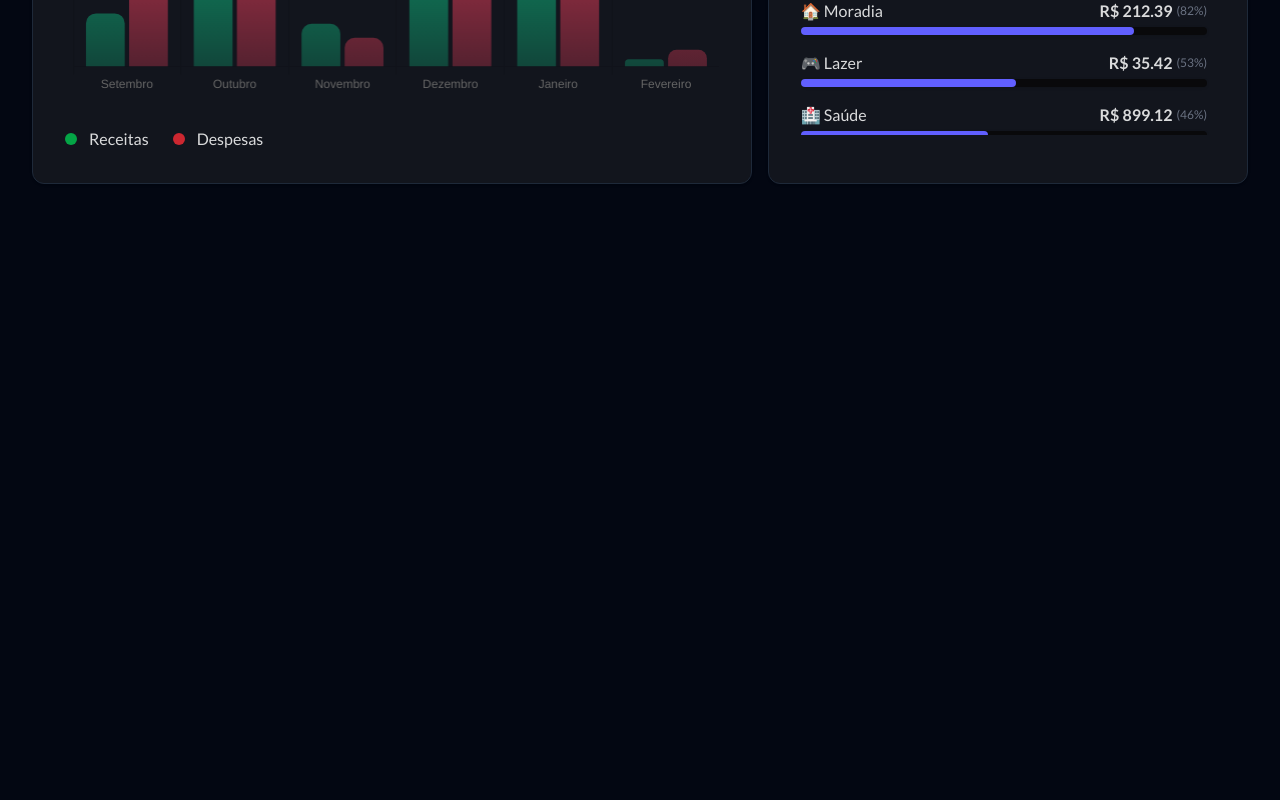
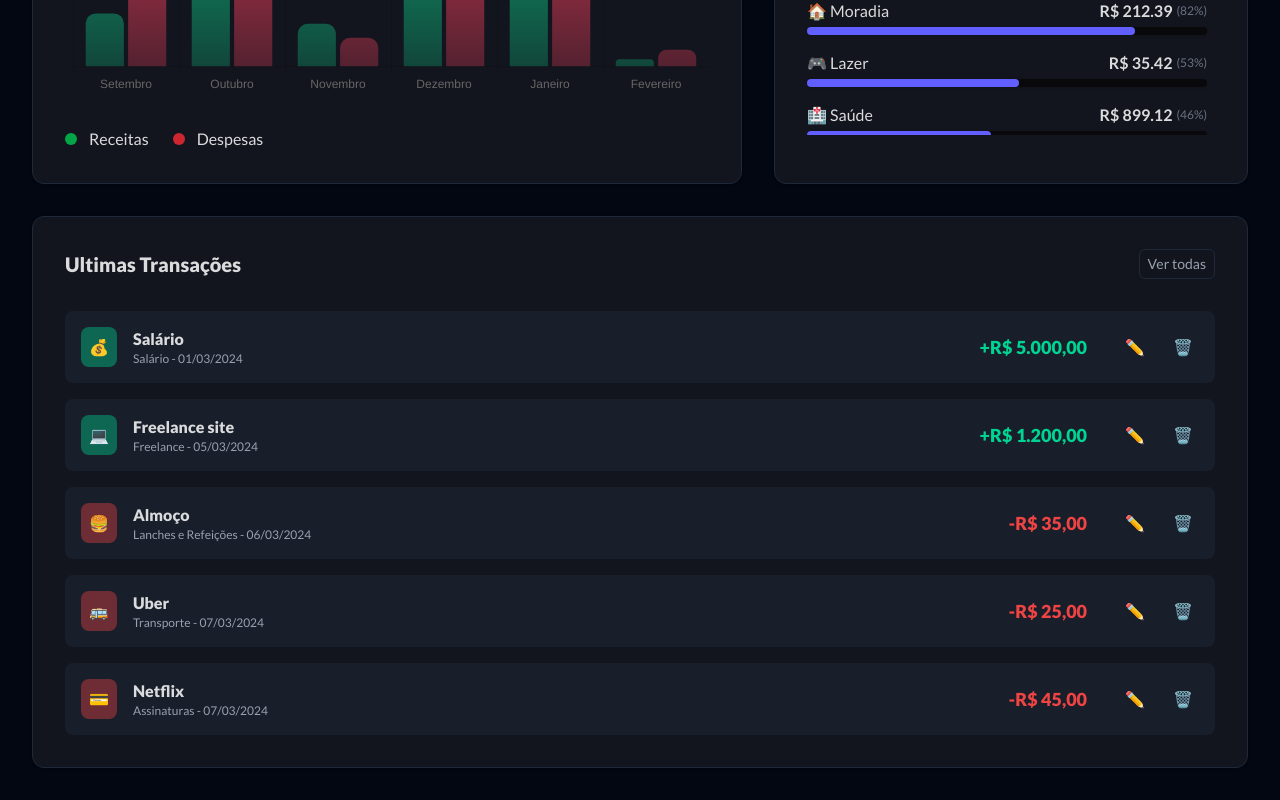
Before and after one commit to gustavocanhan/controlefinanceiro, a Next.js app: page / in a window 1280 px wide. Shown: the part 489-1289 px from the top of the page. Before the commit the page ends 800 px from the top, so only its background shows below. Built offline with nearby package versions, Linux system fonts and the light colour scheme.

Commit message:
feat: add Ultima Transacao

```diff
--- a/src/app/page.tsx
+++ b/src/app/page.tsx
@@ -1,15 +1,17 @@
 import CardContent from "@/components/card/CardContent";
 import GastosCategoriaContent from "@/components/gastocategoria/GastosCategoriaContent";
+import UltimasTransacoesContent from "@/components/ultimastransacoes/UltimasTransacoesContent";
 import VerticalBarChartContent from "@/components/verticalbarchart/VerticalBarChartContent";
 
 export default function Home() {
   return (
     <main className="max-w-7xl mx-auto p-8">
       <CardContent />
-      <div className="flex flex-col gap-4 lg:flex-row mt-8 max-h-100">
+      <div className="flex flex-col gap-8 lg:flex-row mt-8 max-h-100">
         <VerticalBarChartContent />
         <GastosCategoriaContent />
       </div>
+      <UltimasTransacoesContent />
     </main>
   );
 }
--- a/src/components/gastocategoria/GastosCategoriaContent.tsx
+++ b/src/components/gastocategoria/GastosCategoriaContent.tsx
@@ -10,7 +10,7 @@ export default function GastosCategoriaContent() {
         {categoriaModalidade["despesa"].map((item, index) => (
           <GastosCategoria
             key={index}
-            categoria={item}
+            categoria={item.icone + " " + item.texto}
             valor={faker.number.float({ min: 0, max: 1000 })}
             percentual={faker.number.float({ min: 0, max: 100 }).toFixed(0)}
           />
--- a/src/components/modal/Modal.tsx
+++ b/src/components/modal/Modal.tsx
@@ -76,11 +76,11 @@ export default function Modal({ isOpen, onClose }: ModalProps) {
                 </option>
                 {categoriaModalidade[modalidade].map((categoria) => (
                   <option
-                    key={categoria}
-                    value={categoria}
+                    key={categoria.texto}
+                    value={categoria.texto}
                     className="bg-gray-800"
                   >
-                    {categoria}
+                    {categoria.icone} {categoria.texto}
                   </option>
                 ))}
               </select>
--- a/src/components/modal/ModalData.ts
+++ b/src/components/modal/ModalData.ts
@@ -1,23 +1,23 @@
 export const categoriaModalidade = {
   receita: [
-    "💰 Salário",
-    "💻 Freelance",
-    "📈 Investimentos",
-    "🎁 Doação",
-    "💸 Pix",
-    "📦 Outros",
+    { icone: "💰", texto: "Salário" },
+    { icone: "💻", texto: "Freelance" },
+    { icone: "📈", texto: "Investimentos" },
+    { icone: "🎁", texto: "Doação" },
+    { icone: "💸", texto: "Pix" },
+    { icone: "📦", texto: "Outros" },
   ],
   despesa: [
-    "🍔 Lanches e Refeições",
-    "🚌 Transporte",
-    "🏠 Moradia",
-    "🎮 Lazer",
-    "🏥 Saúde",
-    "📚 Educação",
-    "🎮 Jogos",
-    "🛒 Mercado",
-    "💳 Assinaturas",
-    "👤 Pessoal",
-    "📦 Outros",
+    { icone: "🍔", texto: "Lanches e Refeições" },
+    { icone: "🚌", texto: "Transporte" },
+    { icone: "🏠", texto: "Moradia" },
+    { icone: "🎮", texto: "Lazer" },
+    { icone: "🏥", texto: "Saúde" },
+    { icone: "📚", texto: "Educação" },
+    { icone: "🎮", texto: "Jogos" },
+    { icone: "🛒", texto: "Mercado" },
+    { icone: "💳", texto: "Assinaturas" },
+    { icone: "👤", texto: "Pessoal" },
+    { icone: "📦", texto: "Outros" },
   ],
 };
--- /dev/null
+++ b/src/components/ultimastransacoes/UltimaTransacao.tsx
@@ -0,0 +1,62 @@
+import { categoriaModalidade } from "../modal/ModalData";
+
+type UltimaTransacaoProps = {
+  titulo: string;
+  modalidade: {
+    tipo: string;
+    icone: string;
+    texto: string;
+  };
+  data: Date;
+  valor: number;
+};
+
+export default function UltimaTransacao({
+  titulo,
+  modalidade,
+  data,
+  valor,
+}: UltimaTransacaoProps) {
+  const tipo = typeof modalidade;
+  return (
+    <div className="flex items-center justify-between bg-gray-800/50 p-4 rounded-lg hover:bg-gray-800/80 transition-all hover:translate-x-1 duration-200">
+      <div className="flex items-center gap-4">
+        <p
+          className={`p-2 rounded-lg ${modalidade.tipo === "receita" ? "bg-success/40" : "bg-danger/40"}`}
+        >
+          {modalidade.icone}
+        </p>
+        <div className="flex flex-col gap-0">
+          <p className="font-black text-md">{titulo}</p>
+          <small className="text-xs text-gray-400">
+            {modalidade.texto} -{" "}
+            {data.toLocaleDateString("pt-BR", {
+              day: "2-digit",
+              month: "2-digit",
+              year: "numeric",
+            })}
+          </small>
+        </div>
+      </div>
+      <div className="flex items-center gap-8">
+        <p
+          className={`text-lg font-black ${modalidade.tipo === "receita" ? "text-success" : "text-danger"}`}
+        >
+          {modalidade.tipo === "receita" ? "+" : "-"}
+          {valor.toLocaleString("pt-BR", {
+            style: "currency",
+            currency: "BRL",
+          })}
+        </p>
+        <div className="flex items-center gap-4">
+          <button className="px-1.5 py-0.5 rounded-lg hover:bg-gray-700 cursor-pointer">
+            ✏️
+          </button>
+          <button className="px-1.5 py-0.5 rounded-lg hover:bg-gray-700 cursor-pointer">
+            🗑️
+          </button>
+        </div>
+      </div>
+    </div>
+  );
+}
--- /dev/null
+++ b/src/components/ultimastransacoes/UltimaTransacaoData.ts
@@ -0,0 +1,32 @@
+export const transacoes = [
+  {
+    titulo: "Salário",
+    modalidade: { tipo: "receita", icone: "💰", texto: "Salário" },
+    data: new Date("2024-03-01"),
+    valor: 5000,
+  },
+  {
+    titulo: "Freelance site",
+    modalidade: { tipo: "receita", icone: "💻", texto: "Freelance" },
+    data: new Date("2024-03-05"),
+    valor: 1200,
+  },
+  {
+    titulo: "Almoço",
+    modalidade: { tipo: "despesa", icone: "🍔", texto: "Lanches e Refeições" },
+    data: new Date("2024-03-06"),
+    valor: 35,
+  },
+  {
+    titulo: "Uber",
+    modalidade: { tipo: "despesa", icone: "🚌", texto: "Transporte" },
+    data: new Date("2024-03-07"),
+    valor: 25,
+  },
+  {
+    titulo: "Netflix",
+    modalidade: { tipo: "despesa", icone: "💳", texto: "Assinaturas" },
+    data: new Date("2024-03-07"),
+    valor: 45,
+  },
+];
--- /dev/null
+++ b/src/components/ultimastransacoes/UltimasTransacoesContent.tsx
@@ -0,0 +1,27 @@
+import { categoriaModalidade } from "../modal/ModalData";
+import UltimaTransacao from "./UltimaTransacao";
+import { transacoes } from "./UltimaTransacaoData";
+
+export default function UltimasTransacoesContent() {
+  return (
+    <div className="bg-container-card p-8 rounded-xl border border-gray-800 shadow mt-8">
+      <div className="flex items-center justify-between mb-8">
+        <h1 className="font-black text-xl">Ultimas Transações</h1>
+        <button className="text-gray-400 px-2 py-1 text-sm rounded-md border border-gray-800 hover:text-purple hover:border-purple transition-colors cursor-pointer">
+          Ver todas
+        </button>
+      </div>
+      <div className="flex flex-col gap-4">
+        {transacoes.map((item, key) => (
+          <UltimaTransacao
+            key={key}
+            titulo={item.titulo}
+            modalidade={item.modalidade}
+            data={item.data}
+            valor={item.valor}
+          />
+        ))}
+      </div>
+    </div>
+  );
+}
```
